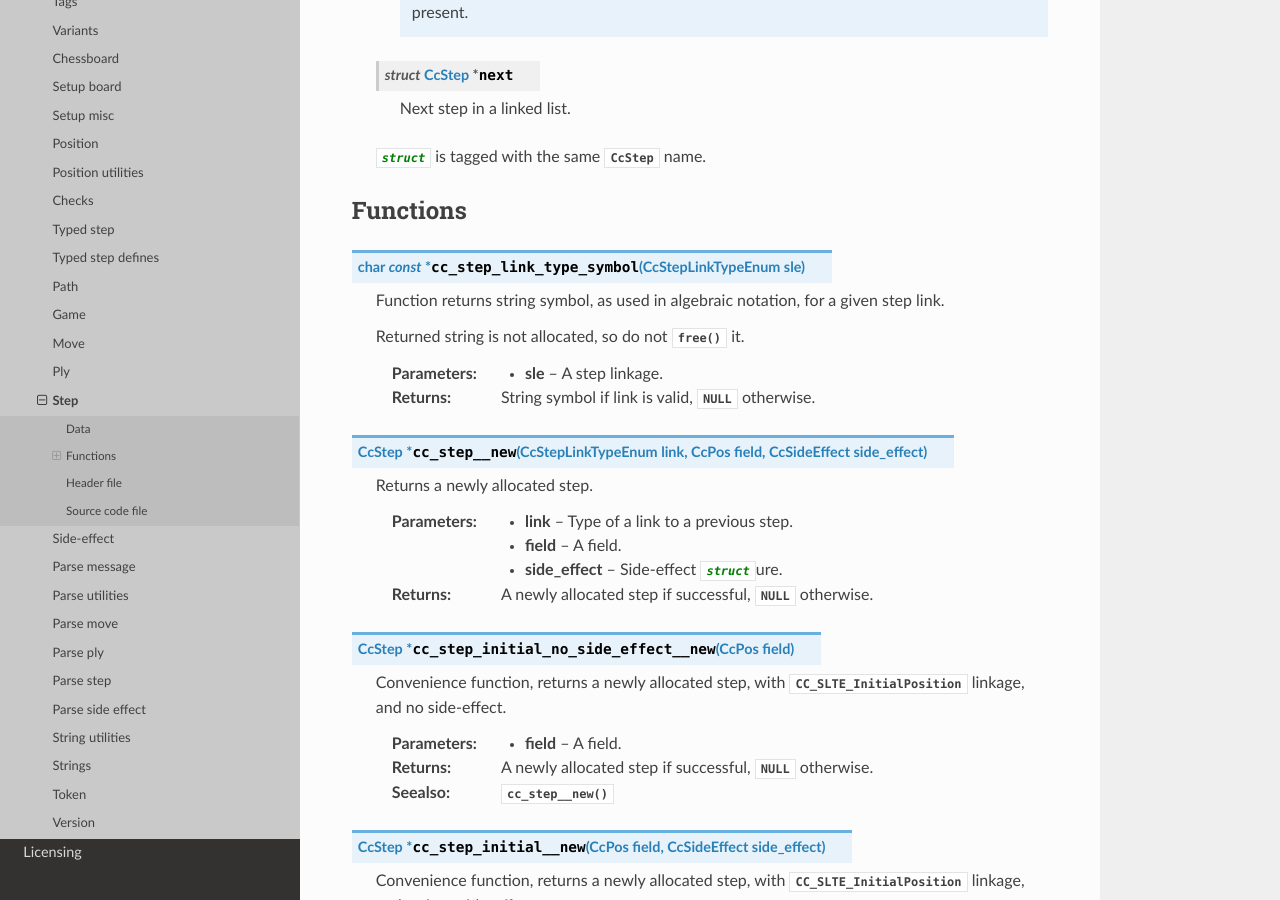
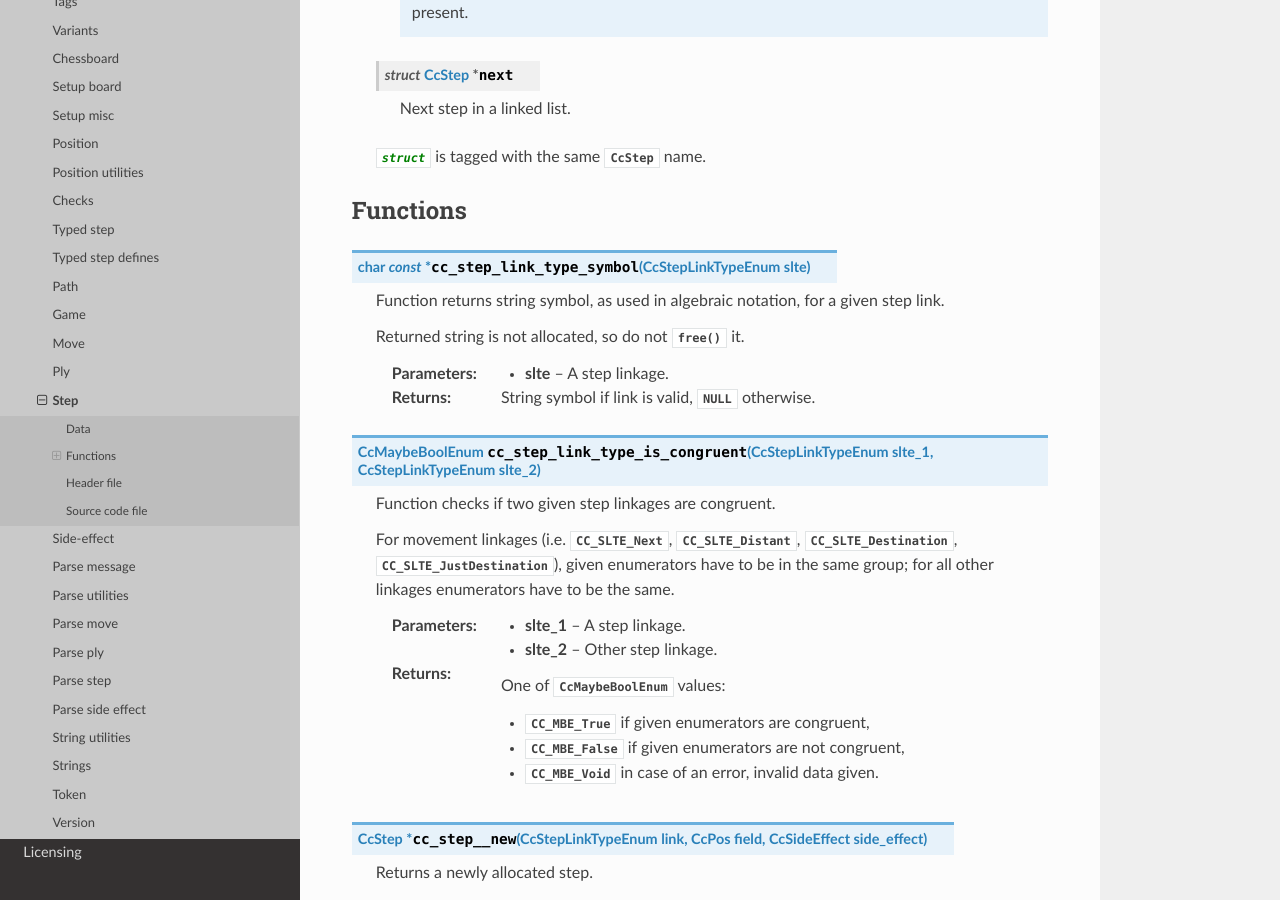
Before and after one commit to mmlacak/crochess, a Sphinx documentation site: the page built from docs/source/libcc/ccstep.rst, in a window 1280 px wide and 900 px high, scrolled down 2028 px. Built offline with Sphinx 7.4.7 and the Read the Docs theme 3.1.0, drawn with Linux system fonts in a browser that asks for light colours.

Commit message:
Docs for cc_step_link_type_is_congruent().

```diff
--- a/docs/source/conf.py
+++ b/docs/source/conf.py
@@ -26,10 +26,10 @@ copyright = '2021, Mario Mlačak'
 author = 'Mario Mlačak'
 
 # The short X.Y version
-version = "0.0.1.430:1609+20260121.094940"   # docs-new-lib-short-version-major-minor-feature-commit+meta~breaks-place-marker
+version = "0.0.1.433:1612+20260122.225759"   # docs-new-lib-short-version-major-minor-feature-commit+meta~breaks-place-marker
 
 # The full version, including alpha/beta/rc tags
-release = "0.0.1.430:1609+20260121.094940"   # docs-new-lib-full-version-major-minor-feature-commit+meta~breaks-place-marker
+release = "0.0.1.433:1612+20260122.225759"   # docs-new-lib-full-version-major-minor-feature-commit+meta~breaks-place-marker
 
 
 # -- General configuration ---------------------------------------------------
--- a/docs/source/libcc/ccstep.rst
+++ b/docs/source/libcc/ccstep.rst
@@ -114,15 +114,32 @@ Data
 Functions
 ---------
 
-.. c:function:: char const * cc_step_link_type_symbol( CcStepLinkTypeEnum sle )
+.. c:function:: char const * cc_step_link_type_symbol( CcStepLinkTypeEnum slte )
 
     Function returns string symbol, as used in algebraic notation,
     for a given step link.
 
     Returned string is not allocated, so do not :c:func:`free()` it.
 
-    :param sle: A step linkage.
+    :param slte: A step linkage.
     :returns: String symbol if link is valid, :c:data:`NULL` otherwise.
+
+.. c:function:: CcMaybeBoolEnum cc_step_link_type_is_congruent( CcStepLinkTypeEnum slte_1, CcStepLinkTypeEnum slte_2 )
+
+    Function checks if two given step linkages are congruent.
+
+    For movement linkages (i.e. :c:enumerator:`CC_SLTE_Next`, :c:enumerator:`CC_SLTE_Distant`,
+    :c:enumerator:`CC_SLTE_Destination`, :c:enumerator:`CC_SLTE_JustDestination`), given
+    enumerators have to be in the same group; for all other linkages enumerators have
+    to be the same.
+
+    :param slte_1: A step linkage.
+    :param slte_2: Other step linkage.
+    :returns: One of :c:enum:`CcMaybeBoolEnum` values:
+
+        * :c:enumerator:`CC_MBE_True` if given enumerators are congruent,
+        * :c:enumerator:`CC_MBE_False` if given enumerators are not congruent,
+        * :c:enumerator:`CC_MBE_Void` in case of an error, invalid data given.
 
 .. c:function:: CcStep * cc_step__new( CcStepLinkTypeEnum link, CcPos field, CcSideEffect side_effect )
 
```
Also changed, not shown: 1 other file.
